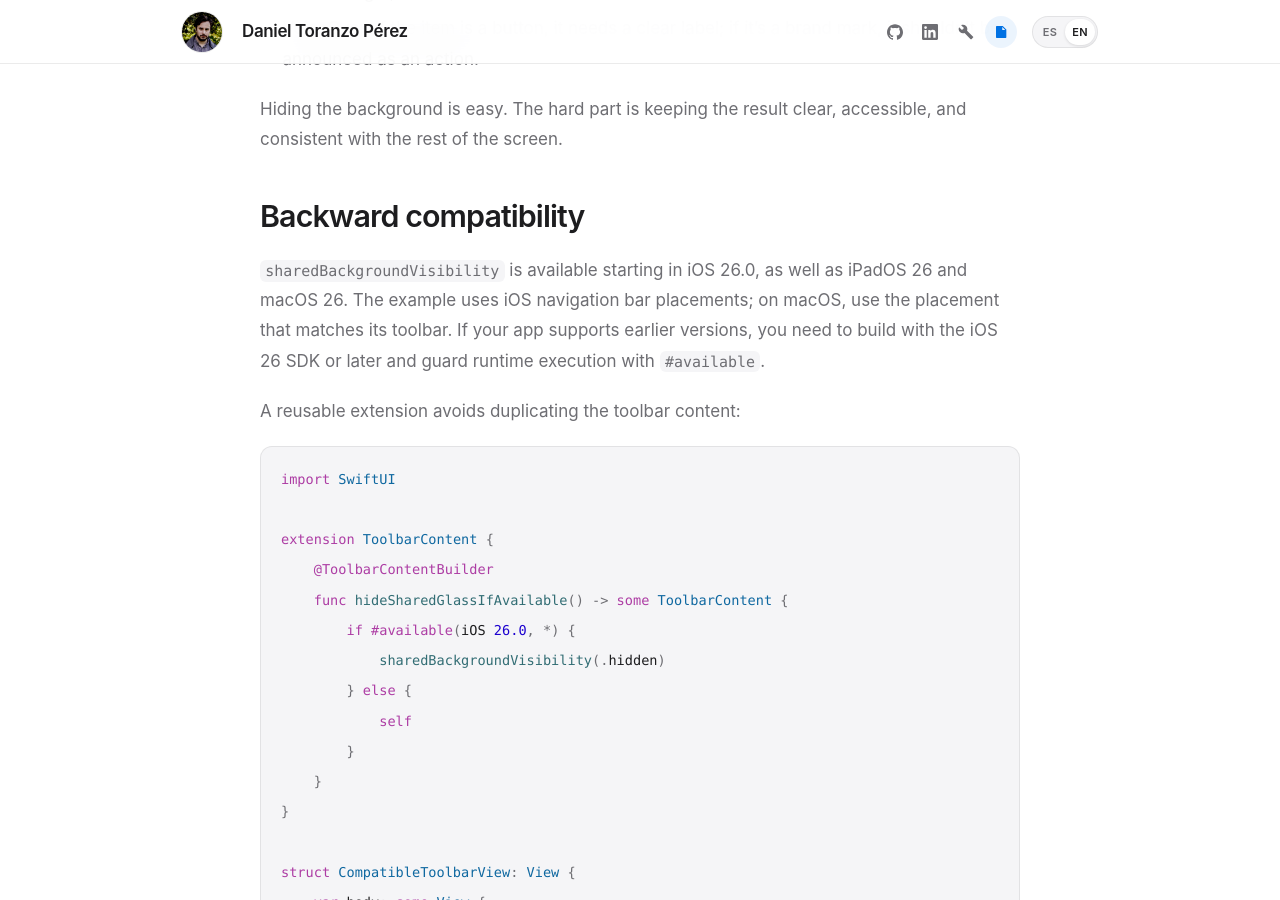
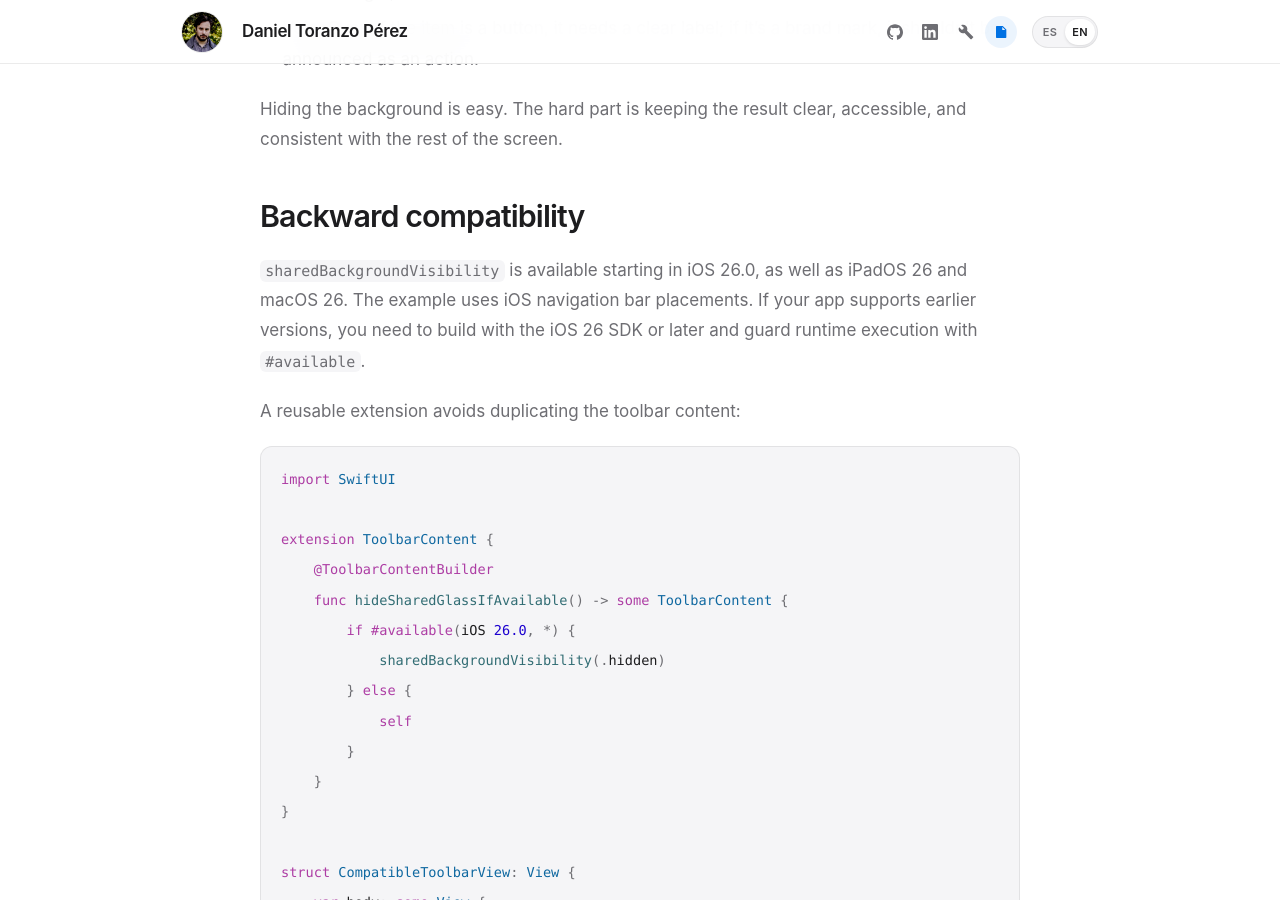
Before and after one commit to obocat/daniel_toranzo_perez, a Jekyll site: the page built from _posts/2026-11-04-swiftui-toolbar-sin-liquid-glass.markdown, in a window 1280 px wide and 900 px high, scrolled down 3868 px. Built offline with Jekyll 4.4.1, drawn with Linux system fonts in a browser that asks for light colours.

Commit message:
docs: remove macOS toolbar aside (#21)

```diff
--- a/_posts/2026-11-04-swiftui-toolbar-sin-liquid-glass.markdown
+++ b/_posts/2026-11-04-swiftui-toolbar-sin-liquid-glass.markdown
@@ -103,7 +103,7 @@ Ocultar el fondo es fácil. Lo difícil es que el resultado siga siendo claro, a
 
 ## Compatibilidad con versiones anteriores
 
-`sharedBackgroundVisibility` está disponible a partir de iOS 26.0, y también en iPadOS 26 y macOS 26. El ejemplo usa posiciones de la barra de navegación en iOS; en macOS, usa la posición que corresponda a su barra de herramientas. Si tu app da soporte a versiones anteriores, necesitas compilar con el SDK de iOS 26 o posterior y proteger la ejecución con `#available`.
+`sharedBackgroundVisibility` está disponible a partir de iOS 26.0, y también en iPadOS 26 y macOS 26. El ejemplo usa posiciones de la barra de navegación en iOS. Si tu app da soporte a versiones anteriores, necesitas compilar con el SDK de iOS 26 o posterior y proteger la ejecución con `#available`.
 
 Una extensión reutilizable evita duplicar el contenido del toolbar:
 
@@ -275,7 +275,7 @@ Hiding the background is easy. The hard part is keeping the result clear, access
 
 ## Backward compatibility
 
-`sharedBackgroundVisibility` is available starting in iOS 26.0, as well as iPadOS 26 and macOS 26. The example uses iOS navigation bar placements; on macOS, use the placement that matches its toolbar. If your app supports earlier versions, you need to build with the iOS 26 SDK or later and guard runtime execution with `#available`.
+`sharedBackgroundVisibility` is available starting in iOS 26.0, as well as iPadOS 26 and macOS 26. The example uses iOS navigation bar placements. If your app supports earlier versions, you need to build with the iOS 26 SDK or later and guard runtime execution with `#available`.
 
 A reusable extension avoids duplicating the toolbar content:
 
```
